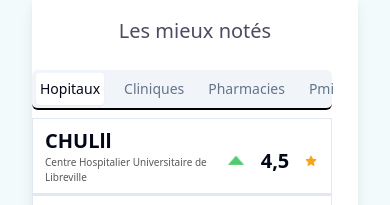
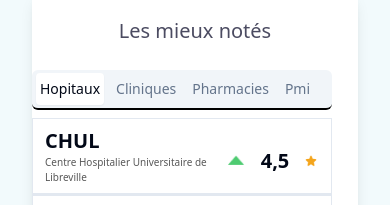
Before and after one commit to JojoELITE/O-Hitu-vite-project, a React (Vite) app: page / in a window 390 px wide. Shown: the part 697-902 px from the top of the page. Built offline with nearby package versions, Linux system fonts and the light colour scheme.

Commit message:
fin de la version mobile , debut desktop

```diff
--- a/src/pages/Home.jsx
+++ b/src/pages/Home.jsx
@@ -163,7 +163,7 @@
 
 
         <Tabs defaultValue="account" className="w-[300px] lg:w-full">
-            <TabsList className="gap-4 lg:gap-4 border-b-2 border-black w-full lg:w-full">
+            <TabsList className="gap-2 lg:gap-4 border-b-2 border-black w-full lg:w-full">
                 <TabsTrigger value="account">Hopitaux</TabsTrigger>
                 <TabsTrigger value="cliniques">Cliniques</TabsTrigger>
                 <TabsTrigger value="pharmacies">Pharmacies</TabsTrigger>
@@ -179,7 +179,7 @@
 
                         <div className="py-2 lg:py-6 px-3 flex justify-between border-b-2 border">
                             <div className="">
-                                <h1 className="font-bold text-xl lg:text-2xl">CHULll</h1>
+                                <h1 className="font-bold text-xl lg:text-2xl">CHUL</h1>
                                 <h6 className="text-[#585858] text-[10px] lg:text-[16px]">Centre Hospitalier Universitaire de Libreville</h6>
                             </div>
 
```
